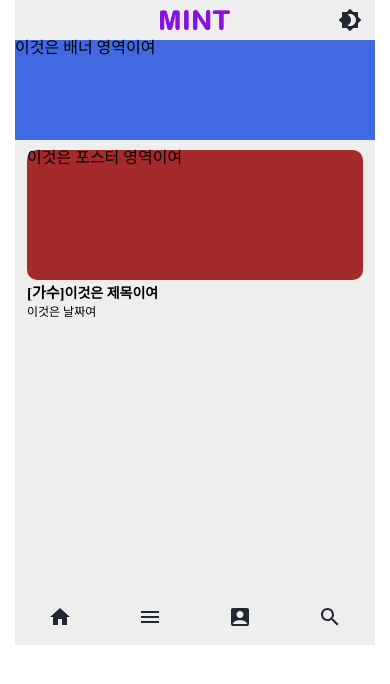
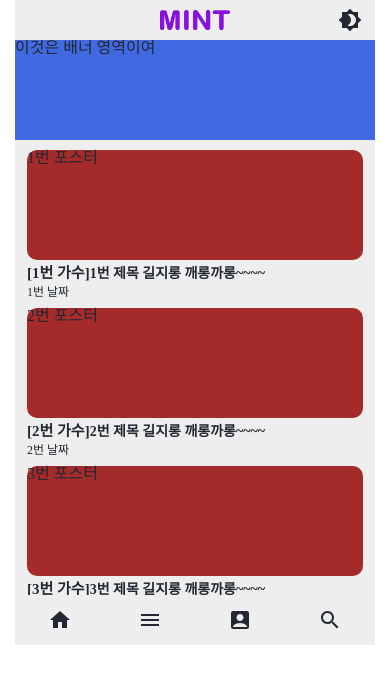
Before and after one commit to MINT-My-Idol-NFT-Ticket/MINT, a React (Create React App) app in the folder frontend/: page /home in a window 390 px wide. Shown: the top 684 px of the page. Built offline with nearby package versions, Linux system fonts and the light colour scheme; a web font is replaced by a local one.

Commit message:
FEAT: 메인 페이지 레이아웃 S06P22B108-114 배너, 콘서트 이미지는 리소스 확보되면 추가 예정 콘서트 제목 및 날짜는 중복 사용이 많으므로 공통 컴포넌트로 구성 -> MintConcertText.jsx
모바일 환경 스크롤 확인 후 수정 예정

```diff
--- a/frontend/src/App.jsx
+++ b/frontend/src/App.jsx
@@ -26,7 +26,7 @@ function App({ mode }) {
       <Routes>
         <Route exact path="/" element={<Splash />} />
         <Route path="/intro" element={<Intro />} />
-        <Route path="/home" element={<MintHome />} />
+        <Route path="/home" element={<MintHome bright={bright} />} />
         <Route path="/concert/date" element={<MintConcertDate />} />
       </Routes>
     </BrowserRouter>
@@ -90,7 +90,7 @@ export default function ToggleColorMode() {
           position: 'relative',
           width: '360px',
           margin: '0 auto',
-          minHeight: '645px',
+          maxHeight: '645px',
           backgroundColor: mode === 'light' ? '#EEEEEE' : '#222831',
         }}>
         <ModeContext>
--- /dev/null
+++ b/frontend/src/components/common/MintConcertText.jsx
@@ -0,0 +1,17 @@
+export default function MintConcertText({ data, textStyle }) {
+  return (
+    <>
+      <p className={`MintCardItem__title`}>
+        <span className="singer" style={textStyle.singer}>
+          [{data.singer}]
+        </span>
+        <span className="title" style={textStyle.title}>
+          {data.title}
+        </span>
+      </p>
+      <p className={`MintCardItem__date`} style={textStyle.date}>
+        {data.date}
+      </p>
+    </>
+  )
+}
--- a/frontend/src/components/footer/MintFooter.jsx
+++ b/frontend/src/components/footer/MintFooter.jsx
@@ -11,7 +11,7 @@ function MintFooter() {
 
   const style = bright === 'light' ? { color: '#222831' } : { color: '#EEEEEE' }
   return (
-    <BottomNavigation>
+    <BottomNavigation sx={{ width: '100%', height: '50px' }}>
       <BottomNavigationAction label="Home" icon={<HomeIcon style={style} />} />
       <BottomNavigationAction label="Menu" icon={<MenuIcon style={style} />} />
       <BottomNavigationAction label="MyPage" icon={<AccountBoxIcon style={style} />} />
--- a/frontend/src/components/home/MintCardItem.jsx
+++ b/frontend/src/components/home/MintCardItem.jsx
@@ -1,25 +1,30 @@
 import '../../styles/MintCardItem.css'
+import MintConcertText from '../common/MintConcertText.jsx'
 // 인라인 리소스 확보시 스타일 제거 필요
 
-export default function MintCardItem(props) {
+export default function MintCardItem({ isOpen, concertData, textStyle }) {
   return (
-    <div className="MintCardItem">
-      <div className="MintCardItem__img">
+    <div className={`MintCardItem ${isOpen ? 'open' : ''}`}>
+      {/* {a} */}
+      <div className={`MintCardItem__img`}>
         <div
-          className="img__wrapper"
+          className={`img__wrapper`}
           style={{
             width: '100%',
             height: '100%',
             backgroundColor: 'brown',
           }}>
-          이것은 포스터 영역이여
+          {concertData.img}
         </div>
       </div>
-      <p className="MintCardItem__title">
-        <span className="singer">[가수]</span>
-        <span className="title">이것은 제목이여</span>
-      </p>
-      <p className="MintCardItem__date">이것은 날짜여</p>
+      <MintConcertText
+        data={{
+          singer: concertData.singer,
+          title: concertData.title,
+          date: concertData.date,
+        }}
+        textStyle={textStyle}
+      />
     </div>
   )
 }
--- a/frontend/src/hooks/useBrightness.js
+++ b/frontend/src/hooks/useBrightness.js
@@ -1,6 +1,9 @@
 import { useContext } from 'react'
 import { ModeContextStore } from '../contexts/ModeContexts'
 
+// 이주현
+// 현재 화면 모드 확인하는 커스텀 훅
+// 자세한 내용은 contexts/ModeContexts.js 확인 요망
 const useBrightness = () => {
   return useContext(ModeContextStore)
 }
--- a/frontend/src/pages/MintHome.jsx
+++ b/frontend/src/pages/MintHome.jsx
@@ -1,19 +1,59 @@
 import '../styles/MintHome.css'
+import ChevronRightIcon from '@mui/icons-material/ChevronRight'
 
 import MintHeader from '../components/header/MintHeader'
 import MintFooter from '../components/footer/MintFooter'
 import MintBanner from '../components/home/MintBanner'
 import MintCardItem from '../components/home/MintCardItem'
 
-function MintHome() {
+function MintHome({ bright }) {
+  const makeOpenList = testData => {
+    const style = {
+      singer: {
+        fontSize: '15px',
+      },
+      title: {
+        fontSize: '14px',
+      },
+      date: {
+        fontSize: '12px',
+        fontWeight: '300',
+      },
+    }
+    return testData.map(concert => <MintCardItem key={concert.date} concertData={concert} textStyle={style} />)
+  }
+  const makeNotOpenList = testData => {
+    const style = {
+      singer: {
+        fontWeight: '500',
+        fontSize: '12px',
+      },
+      title: {
+        fontWeight: '500',
+        fontSize: '12px',
+      },
+      date: {
+        fontSize: '10px',
+        fontWeight: '300',
+      },
+    }
+    return testData.map(concert => (
+      <MintCardItem key={concert.date} isOpen={true} concertData={concert} textStyle={style} />
+    ))
+  }
   return (
-    <div className="MintHome">
+    <div className={`MintHome ${bright}`}>
       <div className="MintHome__header">
         <MintHeader />
       </div>
       <div className="MintHome__contents">
         <MintBanner />
-        <MintCardItem isOpen="true" />
+        {makeOpenList(testData)}
+        <div className="MintHome__sub__title">
+          <p>오픈 예정</p>
+          <ChevronRightIcon />
+        </div>
+        <div className="MintHome__not__open__list">{makeNotOpenList(testData2)}</div>
       </div>
       <div className="MintHome__footer">
         <MintFooter />
@@ -22,4 +62,52 @@ function MintHome() {
   )
 }
 
+// 테스트 데이터
+const testData = [
+  {
+    img: '1번 포스터',
+    title: '1번 제목 길지롱 깨롱까롱~~~~',
+    singer: '1번 가수',
+    date: '1번 날짜',
+  },
+  {
+    img: '2번 포스터',
+    title: '2번 제목 길지롱 깨롱까롱~~~~',
+    singer: '2번 가수',
+    date: '2번 날짜',
+  },
+  {
+    img: '3번 포스터',
+    title: '3번 제목 길지롱 깨롱까롱~~~~',
+    singer: '3번 가수',
+    date: '3번 날짜',
+  },
+]
+const testData2 = [
+  {
+    img: '1번 포스터',
+    title: '1번 제목 길지롱 깨롱까롱~~~~',
+    singer: '1번 가수',
+    date: '1번 날짜',
+  },
+  {
+    img: '2번 포스터',
+    title: '2번 제목 길지롱 깨롱까롱~~~~',
+    singer: '2번 가수',
+    date: '2번 날짜',
+  },
+  {
+    img: '3번 포스터',
+    title: '3번 제목 길지롱 깨롱까롱~~~~',
+    singer: '3번 가수',
+    date: '3번 날짜',
+  },
+  {
+    img: '4번 포스터',
+    title: '4번 제목 졸라 길지롱 깨롱까롱~~~~',
+    singer: '4번 가수',
+    date: '4번 날짜',
+  },
+]
+
 export default MintHome
--- a/frontend/src/pages/Test.jsx
+++ /dev/null
@@ -1,5 +0,0 @@
-function Test() {
-  return <button>Test</button>
-}
-
-export default Test
--- a/frontend/src/styles/MintCardItem.css
+++ b/frontend/src/styles/MintCardItem.css
@@ -1,14 +1,18 @@
 .MintCardItem {
+	width: 100%;
 	margin: 10px 0;
 	padding: 0 12px;
 	box-sizing: border-box;
+}
+.MintCardItem.open {
+	width: 50%;
 }
 .MintCardItem__img {
 	display: flex;
 	justify-content: center;
 	align-items: center;
 	width: 100%;
-	height: 130px;
+	height: 110px;
 	box-sizing: border-box;
 }
 
@@ -17,17 +21,9 @@
 }
 
 .MintCardItem__title {
+	margin: 5px 0;
 	font-weight: bold;
-	margin: 5px 0;
+	white-space: nowrap;
+	overflow: hidden;
+	text-overflow: ellipsis;
 }
-
-.MintCardItem__title .singer{
-	font-size: 15px;
-}
-.MintCardItem__title .title{
-	font-size: 14px;
-}
-
-.MintCardItem__date {
-	font-size: 12px;
-}
--- a/frontend/src/styles/MintHome.css
+++ b/frontend/src/styles/MintHome.css
@@ -1,15 +1,44 @@
 .MintHome {
-	padding: 40px 0 50px;
+	display: flex;
+	flex-direction: column;
+	max-height: 645px;
 }
 
 .MintHome__header {
-	position: absolute;
-	top: 0;
+	flex: 0 1 auto;
+	width: 100%;
+}
+.MintHome__contents {
+	flex: 1 1 auto;
+	overflow-y: scroll;
+}
+
+.MintHome__sub__title {
+	display: flex;
+	justify-content: space-between;
+	padding: 0 12px;
+	margin: 80px 0 10px;
+	font-weight: bold;
+}
+.MintHome__sub__title > p{
+	font-size: 20px;
+}
+
+.MintHome__footer {
+	flex: 0 1 auto;
 	width: 100%;
 }
 
-.MintHome__footer {
-	position: absolute;
-	bottom: 0;
+.MintHome__not__open__list{
+	display: flex;
 	width: 100%;
+	flex-wrap: wrap;
 }
+
+.light {
+	color: #222831;
+}
+
+.dark {
+	color: #EEEEEE;
+}
```
Also changed, not shown: frontend/src/styles/MintConcertText.css (added).
